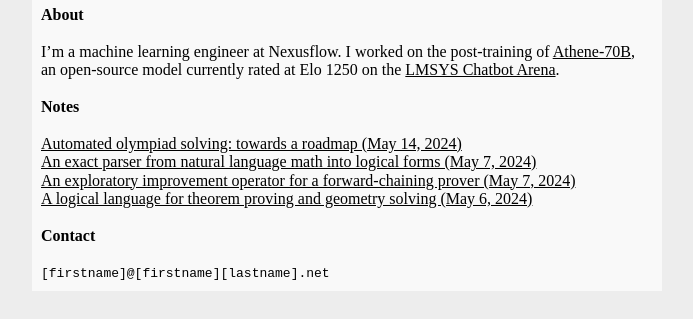
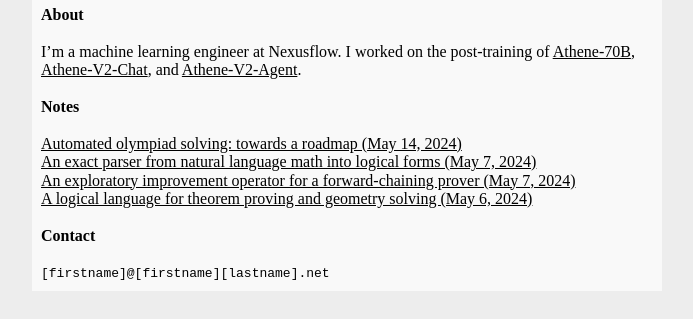
Before and after one commit to peterhj/peterhj.github.io, a plain HTML site: page index.html in a window 1280 px wide. Shown: the part 39-358 px from the top of the page, without its empty margins (293-986 px from the left). Drawn offline with Linux system fonts and the light colour scheme.

Commit message:
Athene-V2.

```diff
--- a/index.html
+++ b/index.html
@@ -28,8 +28,8 @@
 I&rsquo;m a machine learning engineer at Nexusflow.
 I worked on the post-training of
 <a href="https://huggingface.co/Nexusflow/Athene-70B">Athene-70B</a>,
-an open-source model currently rated at Elo 1250 on the
-<a href="https://lmarena.ai/">LMSYS Chatbot Arena</a>.
+<a href="https://huggingface.co/Nexusflow/Athene-V2-Chat">Athene-V2-Chat</a>,
+and <a href="https://huggingface.co/Nexusflow/Athene-V2-Agent">Athene-V2-Agent</a>.
 <br>
 <br>
 <h3 id="notes">Notes</h3><br>
```
